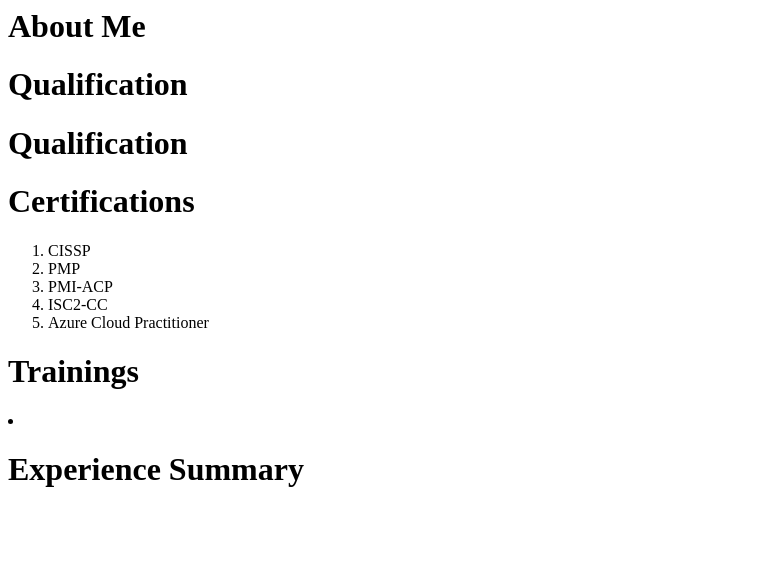
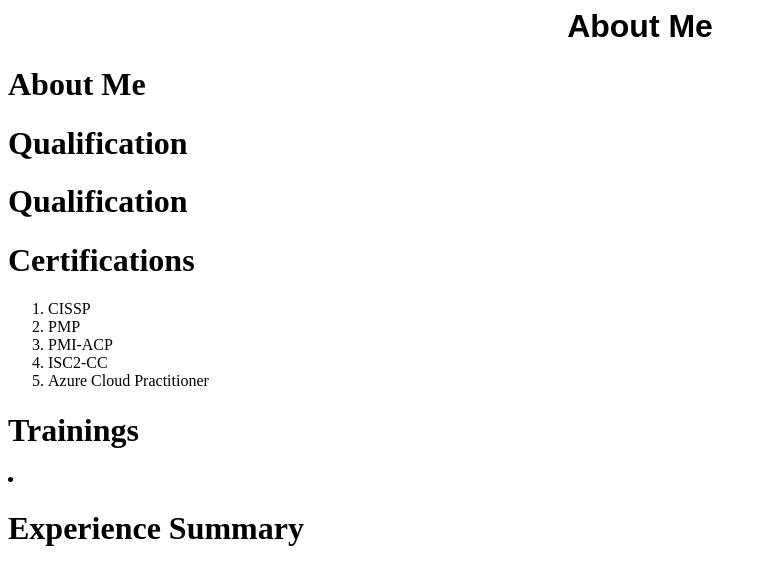
Before and after one commit to misrapraveen16/misrapraveen16.github.io, a plain HTML site: page index.html in a window 1280 px wide. Shown: the whole page, without its empty margins (0-767 px from the left). Drawn offline with Linux system fonts and the light colour scheme.

Commit message:
bold fornt

```diff
--- a/index.html
+++ b/index.html
@@ -5,6 +5,9 @@
         </title>
     </head>
     <body>
+        <div style="text-align: center; font-family: Arial, Helvetica, sans-serif; font-weight: bold;">
+            <h1>About Me</h1>
+        </div>
         <div>
             <h1>About Me</h1>
         </div>
```
